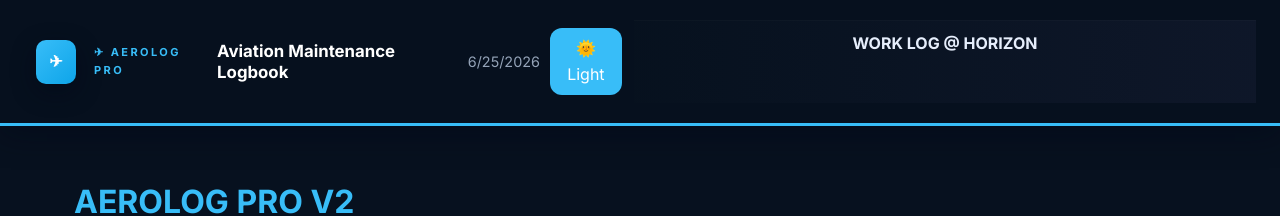
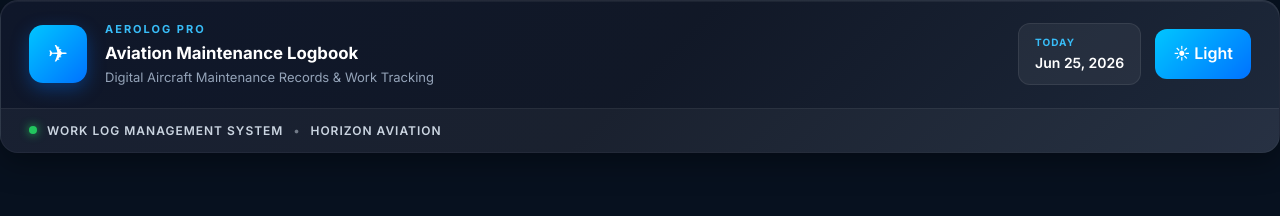
Before and after one commit to shivruti5658-afk/logbook, a React (Vite) app in the folder logbook/: page / in a window 1280 px wide. Shown: the top 216 px of the page. Built offline with nearby package versions, Linux system fonts and the light colour scheme; no server answers; the database is empty.

Commit message:
chore: push remaining changes

```diff
--- a/logbook/src/Header.jsx
+++ b/logbook/src/Header.jsx
@@ -1,24 +1,50 @@
 import React from "react";
 
 export default function Header({ theme, setTheme, themeVars }) {
+  const today = new Date().toLocaleDateString("en-US", {
+    day: "2-digit",
+    month: "short",
+    year: "numeric",
+  });
+
   return (
-    <div className="topbar" style={{ borderBottom: `3px solid ${themeVars.accent}` }}>
-      <div className="topbar-inner">
-        <div className="brand">
-          <div className="brand-sub">✈ AEROLOG PRO</div>
-          <div className="brand-title">Aviation Maintenance Logbook</div>
+    <header className="premium-header">
+      <div className="premium-header-top">
+        <div className="brand-section">
+          <div className="brand-logo">✈</div>
+
+          <div className="brand-content">
+            <span className="brand-tag">AEROLOG PRO</span>
+
+            <h1 className="brand-title">Aviation Maintenance Logbook</h1>
+
+            <p className="brand-subtitle">
+              Digital Aircraft Maintenance Records & Work Tracking
+            </p>
+          </div>
         </div>
-        <div className="topbar-actions">
-          <span className="topbar-date">{new Date().toLocaleDateString()}</span>
+
+        <div className="header-actions">
+          <div className="date-card">
+            <span className="date-label">TODAY</span>
+            <span className="date-value">{today}</span>
+          </div>
+
           <button
-            className="primary-btn"
+            className="theme-btn"
             onClick={() => setTheme(theme === "dark" ? "light" : "dark")}
           >
-            {theme === "dark" ? "🌞 Light" : "🌙 Dark"}
+            {theme === "dark" ? "☀ Light" : "🌙 Dark"}
           </button>
         </div>
       </div>
-      <div className="topbar-band">WORK LOG @ HORIZON</div>
-    </div>
+
+      <div className="premium-status-bar">
+        <span className="status-dot"></span>
+        <span>WORK LOG MANAGEMENT SYSTEM</span>
+        <span className="separator">•</span>
+        <span>HORIZON AVIATION</span>
+      </div>
+    </header>
   );
 }
```
